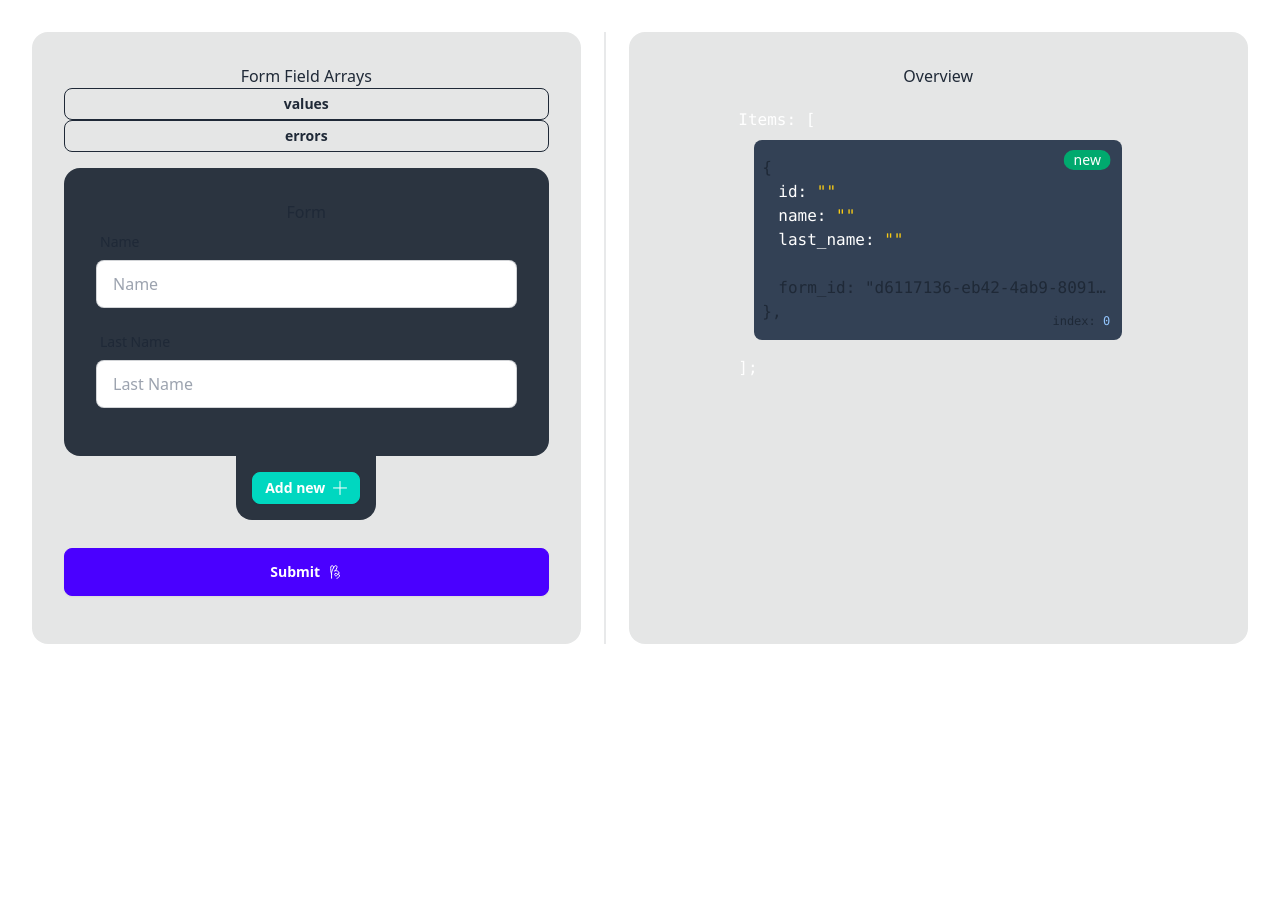
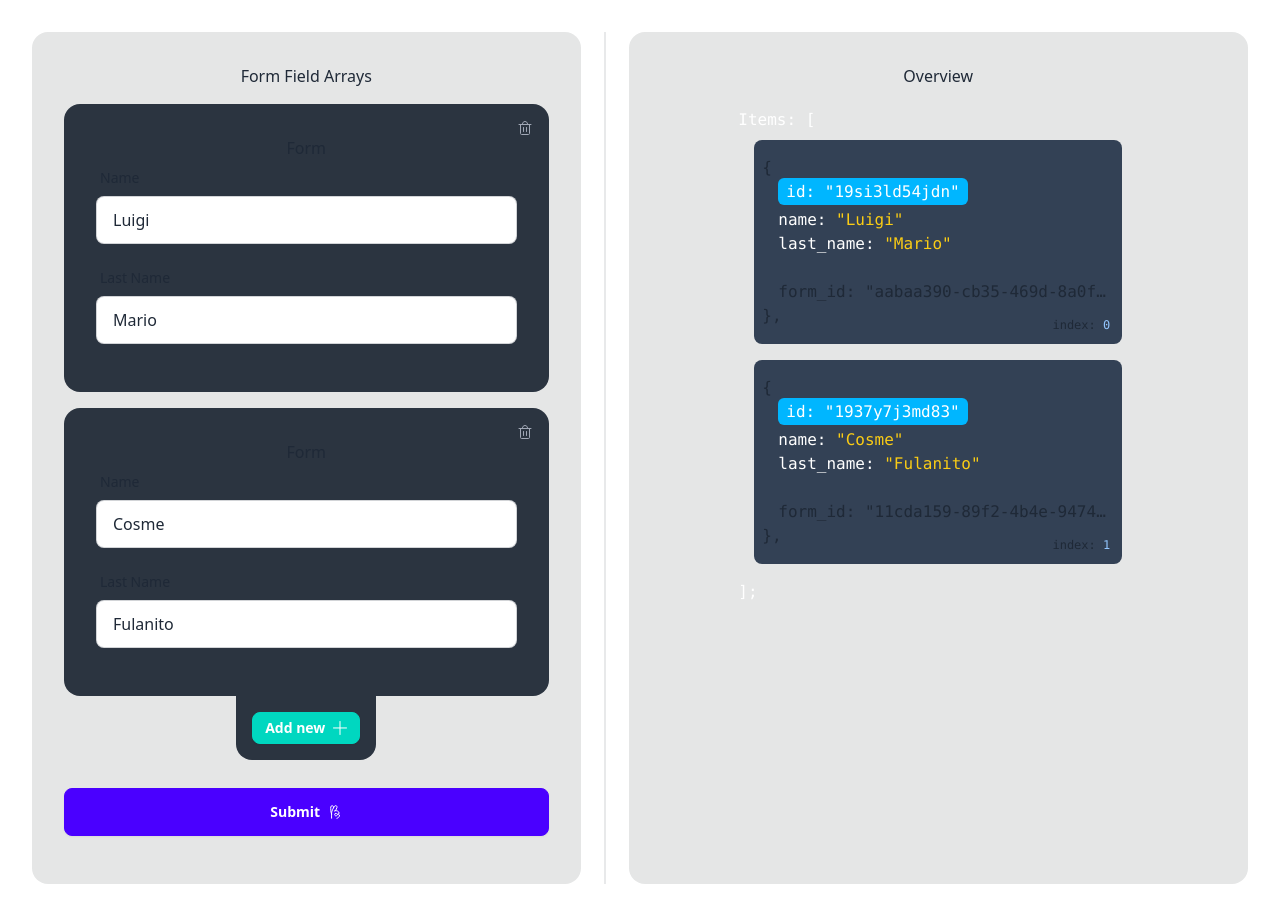
Before and after one commit to nice00xt/form-field-array, a React (Vite) app: page / in a window 1280 px wide. Before the commit the page ends 800 px from the top, so only its background shows below. Built offline with nearby package versions, Linux system fonts and the light colour scheme.

Commit message:
Add some improvements

```diff
--- a/package.json
+++ b/package.json
@@ -12,6 +12,7 @@
   "dependencies": {
     "@hookform/error-message": "^2.0.1",
     "@hookform/resolvers": "^3.3.4",
+    "lodash": "^4.17.21",
     "react": "^18.2.0",
     "react-dom": "^18.2.0",
     "react-hook-form": "^7.51.1",
--- a/src/App.tsx
+++ b/src/App.tsx
@@ -4,7 +4,7 @@ import Form from './components/Form'
 import Overview from './components/Overview'
 import { FormValuesProvider } from './components/hooks/useGetValues'
 
-const defaultValues = {
+const serverValues = {
   items: [
     {
       id: "19si3ld54jdn",
@@ -24,11 +24,11 @@ function App() {
     <FormValuesProvider>
       <div className="flex flex-col w-full lg:flex-row">
         <Content>
-          <Form />
+          <Form data={serverValues} />
         </Content>
         <div className="divider lg:divider-horizontal"></div>
         <Content>
-          <Overview values={defaultValues} />
+          <Overview  />
         </Content>
       </div>
     </FormValuesProvider>
--- a/src/components/Form/TextInput.tsx
+++ b/src/components/Form/TextInput.tsx
@@ -1,4 +1,3 @@
-import { forwardRef } from "react";
 import { ErrorMessage } from "@hookform/error-message";
 import { useFormContext, Controller } from 'react-hook-form';
 
@@ -27,6 +26,7 @@ const TextInput = ({ label, placeholder, name, errors, ...rest }: InputProps) =>
             type="text"
             placeholder={placeholder}
             className="input input-bordered"
+            autoComplete="off"
             {...rest}
           />
         )}
--- a/src/components/Form/index.tsx
+++ b/src/components/Form/index.tsx
@@ -3,6 +3,7 @@ import { useEffect } from "react";
 import { useForm, useFieldArray, FormProvider } from "react-hook-form";
 import { useFormValues } from "../hooks/useGetValues";
 import { zodResolver } from "@hookform/resolvers/zod";
+import { isEqual } from "lodash";
 import { IconTrash, IconPlus, IconSubmit } from "../Icons";
 
 import * as z from "zod";
@@ -17,7 +18,7 @@ const formSchema = z.object({
       id: z.string().optional(),
       name: z.string().min(1, "* Required field"),
       last_name: z.string().min(1, "* Required field"),
-      _destroy: z.string().optional(),
+      _destroy: z.boolean().optional(),
     })
   ),
 });
@@ -32,14 +33,18 @@ const initialValues = {
   ],
 };
 
-export const Form = () => {
+type FormProps = {
+  data: FormValues;
+};
+
+export const Form = ({ data }: FormProps) => {
   const { storedValues, handleStoreValues } = useFormValues();
 
   const form = useForm({
     resolver: zodResolver(formSchema),
-    defaultValues: initialValues,
+    defaultValues: data || initialValues,
   });
-  const { control, handleSubmit, formState: { errors } } = form;
+  const { control, handleSubmit, formState: { errors, touchedFields } } = form;
 
   const { fields, append, remove, update } = useFieldArray({
     control,
@@ -48,6 +53,7 @@ export const Form = () => {
   });
 
   const onSubmit = (values: FormValues) => {
+    handleStoreValues(fields);
     console.log(values);
   };
 
@@ -62,7 +68,7 @@ export const Form = () => {
 
     return update(itemIndex, {
       ...fields[itemIndex],
-      _destroy: "1",
+      _destroy: true,
     } as ItemProps);
   };
 
@@ -73,34 +79,29 @@ export const Form = () => {
   //   } as ItemProps);
   // };
 
+
   const activeFields = fields.filter(
     (item: ItemProps) => !item._destroy
   ).length;
 
+
   useEffect(() => {
-    handleStoreValues(fields);
-  }, [fields, storedValues]);
+    const updatedItems = fields.map((item, index) => {
+      if (touchedFields.items) {
+        const touched = touchedFields.items[index] !== undefined;
+        return { ...item, touched };
+      }
+      return item;
+    });
+
+    handleStoreValues(updatedItems);
+  }, [fields]);
+
 
   return (
     <FormProvider {...form}>
       <form className="form-control" onSubmit={handleSubmit(onSubmit)}>
         <h2>Form Field Arrays</h2>
-        <button
-          className="btn btn-sm btn-outline"
-          onClick={() => {
-            const values = form.getValues();
-            console.log(values.items, 'values');
-          }}
-        >values
-        </button>
-        <button
-          className="btn btn-sm btn-outline"
-          onClick={() => {
-            const values = errors;
-            console.log(values, 'errors');
-          }}
-        >errors
-        </button>
         <div className="flex flex-col justify-between h-full">
           <div>
             {fields.map((field, index) => {
--- /dev/null
+++ b/src/components/Overview/InfoTooltip.tsx
@@ -0,0 +1,17 @@
+import { IconInfo } from "../Icons";
+
+type InfoTooltipProps = {
+  tipMessage: string;
+  className?: string;
+  open?: boolean;
+};
+
+export const InfoTooltip = ({ tipMessage, className, open }: InfoTooltipProps) => {
+  return (
+    <div className='absolute left-[-18px] top-[3px] cursor-pointer fadeIn'>
+      <div className={`tooltip tooltip-left ${className ?? ""} ${open ? "tooltip-open" : ""}`} data-tip={tipMessage}>
+        <IconInfo />
+      </div>
+    </div>
+  );
+}
--- a/src/components/Overview/index.tsx
+++ b/src/components/Overview/index.tsx
@@ -1,8 +1,8 @@
-import { IconInfo } from "../Icons";
 import { useFormValues } from "../hooks/useGetValues";
-import type { ItemProps, OverviewProps } from "../types";
+import { InfoTooltip } from "./InfoTooltip";
+import type { ItemProps } from "../types";
 
-const Overview = ({ values }: OverviewProps) => {
+const Overview = () => {
   const { storedValues } = useFormValues();
 
   if (!storedValues) return null;
@@ -12,19 +12,18 @@ const Overview = ({ values }: OverviewProps) => {
       <h2>Overview</h2>
       <div className="mt-5 text-left w-full lg:max-w-[400px]">
         <pre className='mb-2'><code className='text-white'>Items: [</code></pre>
-        {storedValues.map(({ id, name, last_name, _destroy, form_id }: ItemProps, index: number) => {
+        {storedValues.map(({ id, name, last_name, _destroy, form_id, touched }: ItemProps, index: number) => {
           return (
             <div key={index} className={`indicator first-letter:after:mb-4 py-4 rounded-lg mx-4 block mb-4 w-auto px-2 transition-all ${_destroy ? "bg-slate-800" : "bg-slate-700"}`}>
               {(id === "" && !_destroy) && <span className="indicator-item badge badge-success right-[35px] mt-[20px] text-white">new</span>}
+              {_destroy && <span className="indicator-item badge badge-neutral right-[56px] mt-[20px] text-grey bg-slate-600 fadeIn">Not visible</span>}
               <pre><code>{`{`}</code></pre>
               <pre>
                 {(id !== "" && !_destroy) ? (
                   <pre className="text-white mb-1 ml-4">
                     <code className='bg-info p-1 px-2 rounded-md inline relative'>
                       id: <span className='text-white'>"{id}"</span>
-                      <div className='absolute left-[-26px] top-[4px] cursor-pointer'>
-                        <IconInfo />
-                      </div>
+                      {touched && <InfoTooltip tipMessage="To update" className="tooltip-accent" open/>}
                     </code>
                   </pre>
                 ) : (
@@ -39,7 +38,10 @@ const Overview = ({ values }: OverviewProps) => {
               </pre>
               {_destroy && (
                 <pre className="text-white mt-2 ml-4">
-                  <code className='bg-error py-1 rounded-md px-2'>_destroy: "1"</code>
+                  <code className='bg-error py-1 rounded-md px-2 relative'>
+                    _destroy: {_destroy ? "true" : "false"}
+                    <InfoTooltip tipMessage="To delete" className="tooltip-warning" open/>
+                  </code>
                 </pre>
               )}
               <br/>
--- a/src/components/hooks/useGetValues.tsx
+++ b/src/components/hooks/useGetValues.tsx
@@ -15,8 +15,10 @@ export const FormValuesProvider = ({ children }: { children: React.ReactNode })
   }, []);
 
   const handleStoreValues = (values: ItemProps[]) => {
+    // know if current values are different from stored values
     setStoredValues(values);
     localStorage.setItem("formValues", JSON.stringify(values));
+
   };
 
   return (
--- a/src/components/types/index.ts
+++ b/src/components/types/index.ts
@@ -4,6 +4,7 @@ export type ItemProps = {
   last_name: string;
   _destroy?: string;
   form_id?: string;
+  touched?: string;
 };
 
 export type FormValues = {
@@ -11,7 +12,7 @@ export type FormValues = {
     id: string;
     name: string;
     last_name: string;
-    _destroy?: string;
+    _destroy?: boolean;
   }[];
 };
 
--- a/src/index.css
+++ b/src/index.css
@@ -1,3 +1,18 @@
 @tailwind base;
 @tailwind components;
 @tailwind utilities;
+
+@keyframes fadeIn {
+  from {
+    opacity: 0;
+  }
+  to {
+    opacity: 1;
+  }
+}
+
+.fadeIn {
+  animation-name: fadeIn;
+  animation-duration: .9s;
+  animation-fill-mode: forwards;
+}
```
Also changed, not shown: 1 other file (tests, documents, lock files or other folders).
